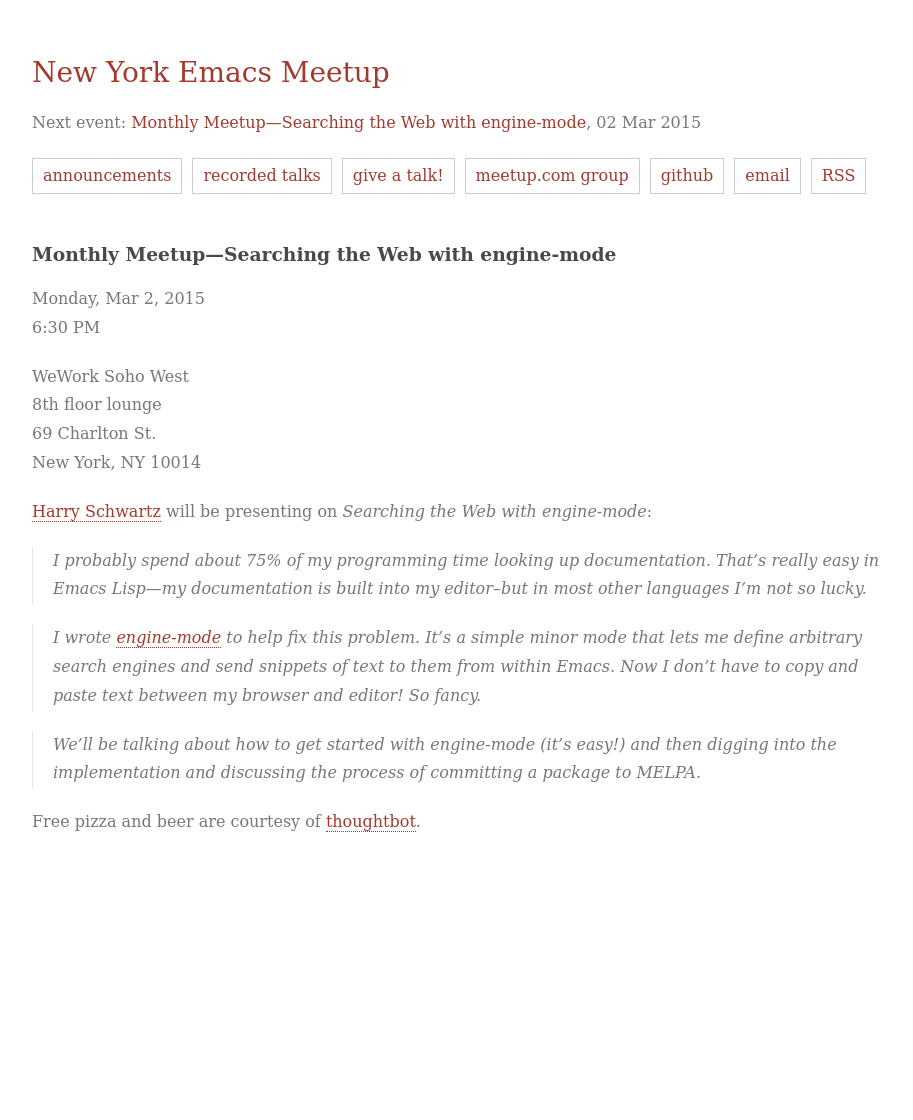
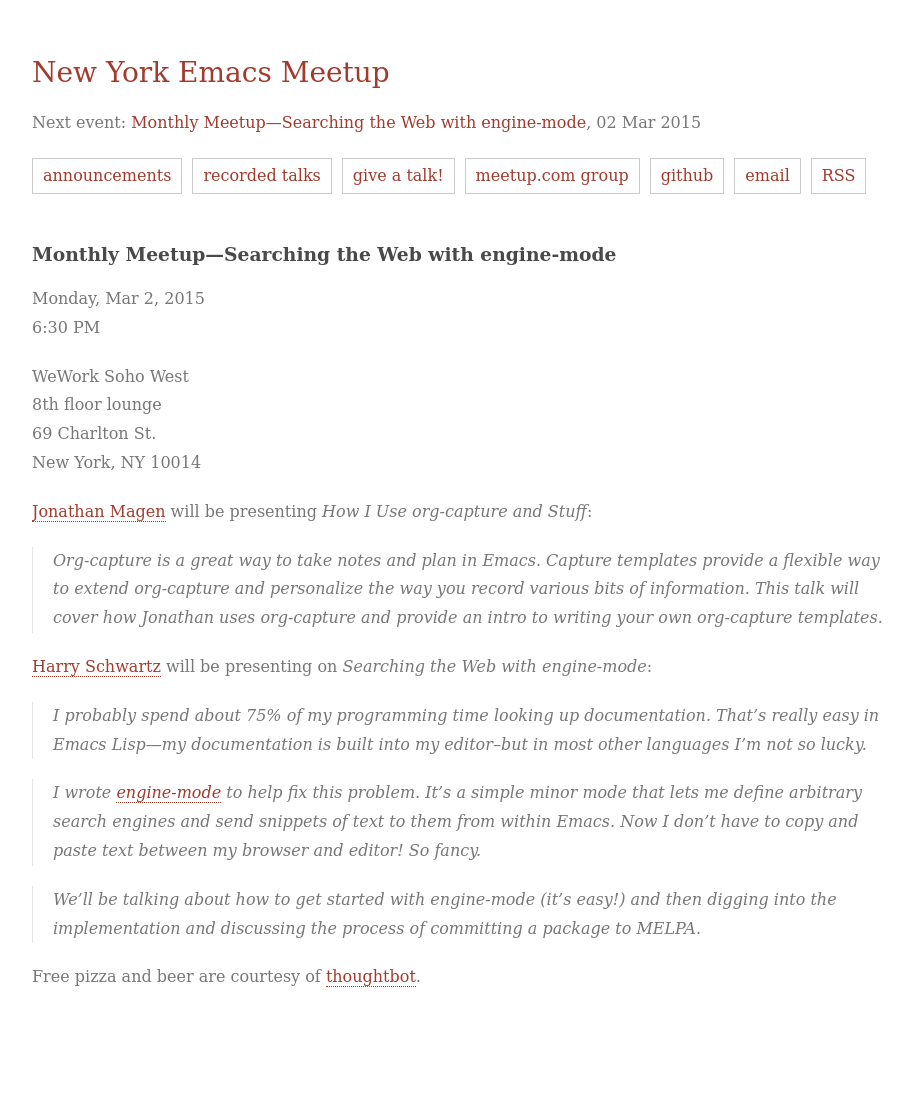
Before and after one commit to emacsnyc/emacsnyc.github.io, a Jekyll site: the page built from _posts/2015-02-11-monthly-meetup-searching-the-web-with-engine-mode.md, in a window 1280 px wide. Shown: the whole page, without its empty margins (178-1091 px from the left). Built offline with Jekyll 4.4.1, drawn with Linux system fonts in a browser that asks for light colours; before the commit the page ends 965 px from its top, so only the background shows below that.

Commit message:
add Jonathan's org-capture talk to March meetup

```diff
--- a/_posts/2015-02-11-monthly-meetup-searching-the-web-with-engine-mode.md
+++ b/_posts/2015-02-11-monthly-meetup-searching-the-web-with-engine-mode.md
@@ -2,12 +2,19 @@
 title: Monthly Meetup&mdash;Searching the Web with engine-mode
 layout: post
 date: 2015-02-11 14:57
-
 scheduled: 2015-03-02 18:30
 ---
 
 {% include time.html %}
 {% include location_soho_west.html %}
+
+[Jonathan Magen] will be presenting *How I Use org-capture and Stuff*:
+
+> Org-capture is a great way to take notes and plan in Emacs. Capture
+> templates provide a flexible way to extend org-capture and
+> personalize the way you record various bits of information. This
+> talk will cover how Jonathan uses org-capture and provide an intro
+> to writing your own org-capture templates.
 
 [Harry Schwartz] will be presenting on *Searching the Web with
 engine-mode*:
@@ -26,5 +33,6 @@ engine-mode*:
 > easy!) and then digging into the implementation and discussing the
 > process of committing a package to MELPA.
 
+[Jonathan Magen]: http://yonkeltron.com/
 [Harry Schwartz]: http://harryrschwartz.com
 [engine-mode]: http://github.com/hrs/engine-mode
```
